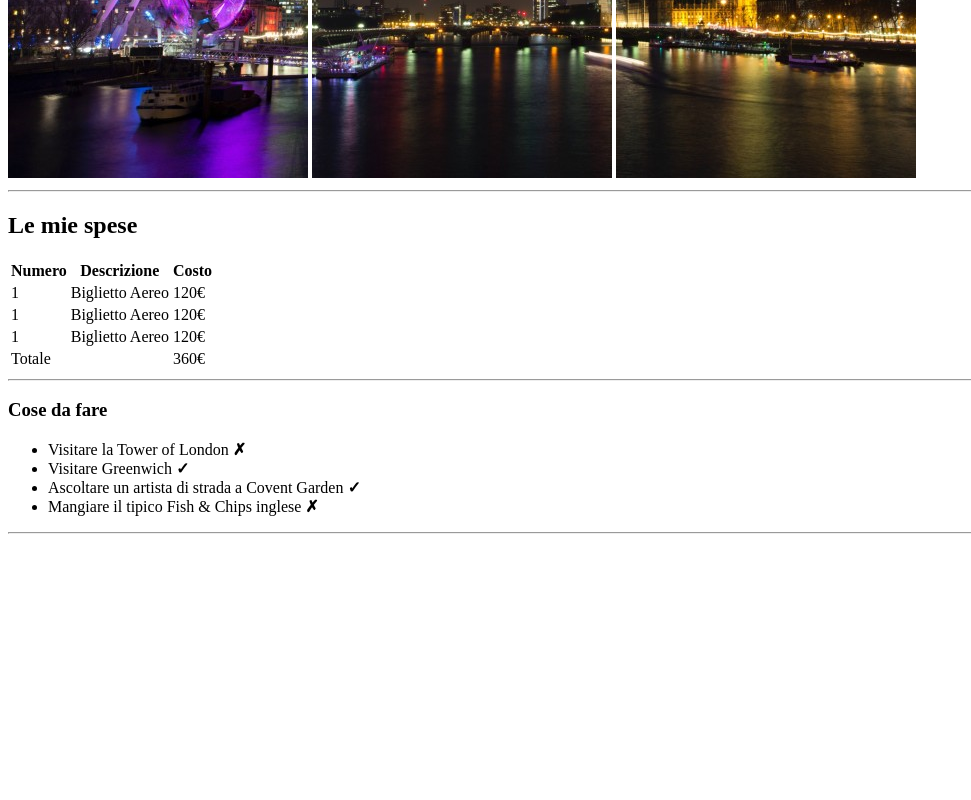
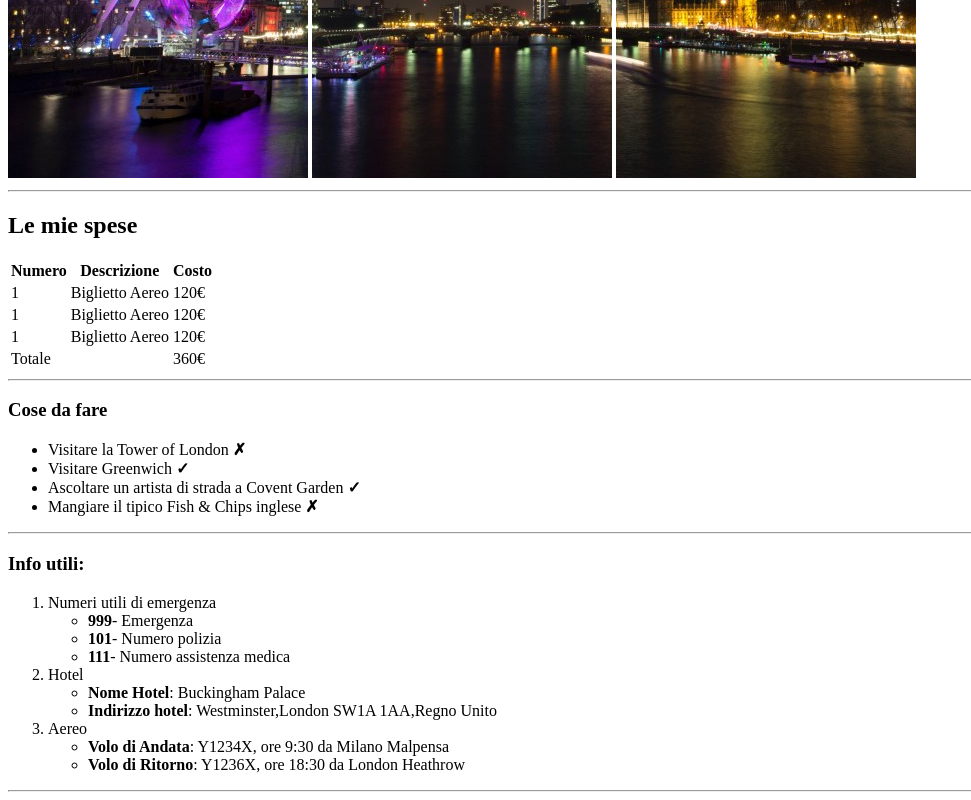
Before and after one commit to Angeloamenta/html-london-trip, a plain HTML site: page index.html in a window 1280 px wide. Shown: the part 502-1302 px from the top of the page, without its empty margins (0-971 px from the left). Before the commit the page ends 1044 px from the top, so only its background shows below. Drawn offline with Linux system fonts and the light colour scheme.

Commit message:
info utili

```diff
--- a/index.html
+++ b/index.html
@@ -73,7 +73,29 @@
 
         <!-- info utili -->
         <section>
-
+            <h3>Info utili:</h3>
+            <ol>
+                <li> Numeri utili di emergenza
+                    <ul style="list-style: circle;">
+                        <li><strong>999</strong>- Emergenza</li>
+                        <li><strong>101</strong>- Numero polizia</li>
+                        <li><strong>111</strong>- Numero assistenza medica</li>
+                    </ul>
+                </li>
+                <li>Hotel
+                    <ul style="list-style: circle;">
+                        <li><strong>Nome Hotel</strong>: Buckingham Palace</li>
+                        <li><strong>Indirizzo hotel</strong>: Westminster,London SW1A 1AA,Regno Unito </li>
+                    </ul>
+                    <li>Aereo
+                        <ul style="list-style: circle;">
+                            <li><strong>Volo di Andata</strong>: Y1234X, ore 9:30 da Milano Malpensa</li>
+                            <li><strong>Volo di Ritorno</strong>: Y1236X, ore 18:30 da London Heathrow </li>
+                        </ul>
+                    </li>
+                </li>
+            </ol>
+            <hr>
         </section>
         <!-- /info utili -->
 
```
